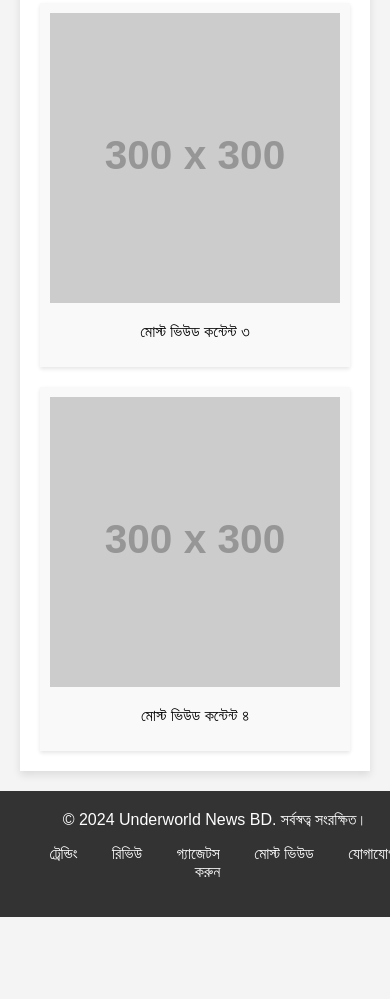
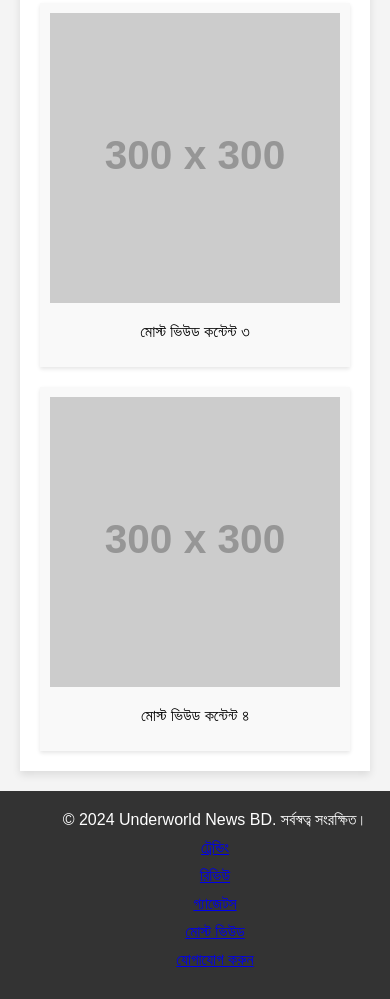
Before and after one commit to Sabbir128/SA-Tv-BD, a plain HTML site: page index.html in a window 390 px wide. Shown: the part 5929-6928 px from the top of the page. Before the commit the page ends 6846 px from the top, so only its background shows below. Drawn offline with Linux system fonts and the light colour scheme; placeholder pictures from the web are drawn by us.

Commit message:
Update styles.css

```diff
--- a/styles.css
+++ b/styles.css
@@ -77,14 +77,21 @@ footer {
 .footer-content ul {
     list-style: none;
     padding: 0;
+    margin: 10px 0; /* Added margin for better spacing */
 }
 
 .footer-content ul li {
-    display: inline;
-    margin: 0 15px;
+    display: inline; /* Horizontally aligns the links */
+    margin: 0 15px; /* Margin between links */
 }
 
-.footer-content ul li a {
-    color: white;
-    text-decoration: none;
+/* Mobile Styles */
+@media (max-width: 600px) {
+    .footer-content ul {
+        display: block; /* Stack the links vertically on small screens */
+    }
+    .footer-content ul li {
+        display: block; /* Make links take full width */
+        margin: 10px 0; /* Margin for vertical spacing */
+    }
 }
```
